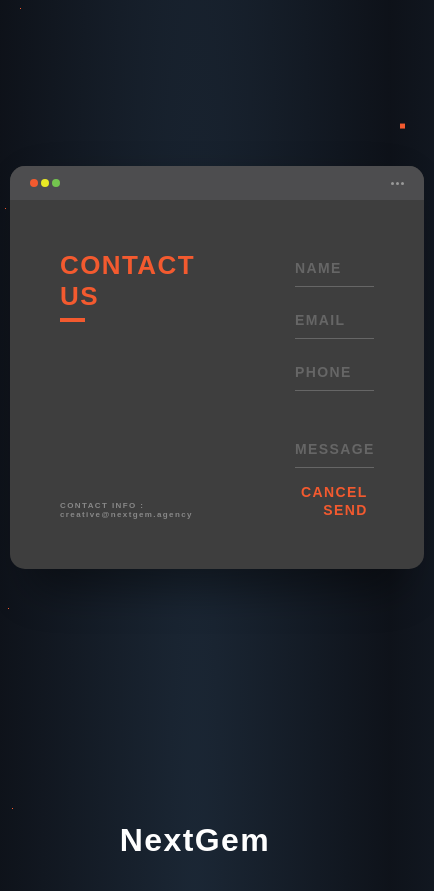
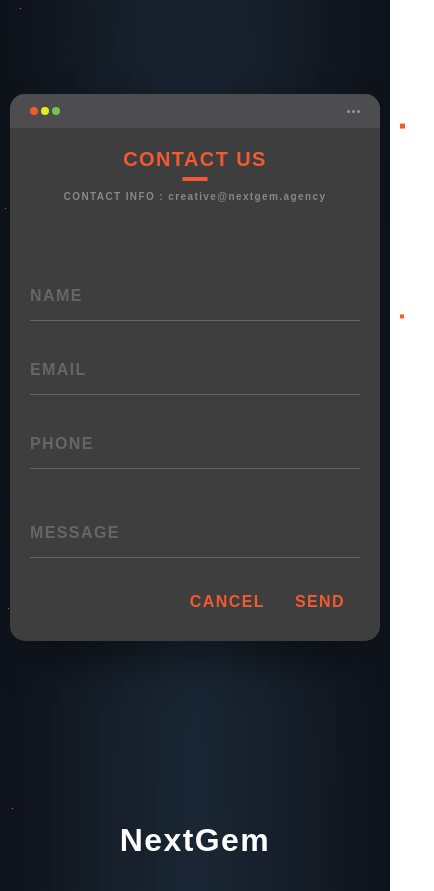
Before and after one commit to ChrisKareh0-0/nextGem-website-backend, a React (Vite) app: page / in a window 390 px wide. Shown: the part 2340-3231 px from the top of the page, 434 px wide, since content can reach past the window. Built offline with nearby package versions, Linux system fonts and the light colour scheme; a web font is replaced by a local one.

Commit message:
fixed contact us in mobile view

```diff
--- a/src/App.css
+++ b/src/App.css
@@ -794,3 +794,47 @@
     }
 
 }
+
+@media screen and (max-width: 768px) {
+    .app-title {
+        font-size: 20px;  /* Smaller font size for mobile */
+        text-align: center;
+    }
+
+    .app-title:after {
+        left: 50%;  /* Center the underline */
+        transform: translateX(-50%);
+    }
+
+    .app-form-control {
+        font-size: 16px;  /* Larger initial font size for mobile */
+        padding: 15px 0;  /* More padding for better touch targets */
+    }
+
+    .app-form-group {
+        margin-bottom: 25px;  /* More space between form groups */
+    }
+
+    .app-form-button {
+        font-size: 16px;  /* Larger button text */
+        padding: 10px 15px;  /* Larger touch target */
+    }
+
+    .screen-body {
+        flex-direction: column;  /* Stack items vertically on mobile */
+    }
+
+    .screen-body-item {
+        padding: 20px;  /* Less padding on mobile */
+    }
+
+    .screen-body-item.left {
+        margin-bottom: 30px;  /* Space between title and form */
+    }
+
+    .app-contact {
+        font-size: 10px;  /* Slightly larger contact info */
+        text-align: center;
+        margin-top: 20px;
+    }
+}
--- a/src/App.jsx
+++ b/src/App.jsx
@@ -352,8 +352,8 @@
               <div className="screen-body">
                 <div className="screen-body-item left">
                   <div className="app-title">
-                    <span>CONTACT</span>
-                    <span>US</span>
+                    <span>CONTACT US</span>
+                    <span></span>
                   </div>
                   <div className="app-contact">CONTACT INFO : creative@nextgem.agency</div>
                 </div>
--- a/src/Components/ContactForm.jsx
+++ b/src/Components/ContactForm.jsx
@@ -1,8 +1,8 @@
-import React, { useState } from 'react';
+import React, { useState, useEffect } from 'react';
 import { toast } from 'react-toastify';
 
 const ResizableInput = ({ placeholder, value, onChange }) => {
-  const [fontSize, setFontSize] = useState(14);
+  const [fontSize, setFontSize] = useState(window.innerWidth <= 768 ? 16 : 14);
 
   const handleInput = (event) => {
     const input = event.target;
@@ -10,20 +10,34 @@
     const textWidth = input.scrollWidth;
 
     if (textWidth > maxWidth) {
-      setFontSize((prevSize) => Math.max(prevSize - 1, 8));
+      setFontSize((prevSize) => Math.max(prevSize - 1, window.innerWidth <= 768 ? 12 : 8));
     } else {
-      setFontSize(14);
+      setFontSize(window.innerWidth <= 768 ? 16 : 14);
     }
 
     onChange(event);
   };
+
+  // Handle window resize
+  useEffect(() => {
+    const handleResize = () => {
+      setFontSize(window.innerWidth <= 768 ? 16 : 14);
+    };
+
+    window.addEventListener('resize', handleResize);
+    return () => window.removeEventListener('resize', handleResize);
+  }, []);
 
   return (
     <input
       className="app-form-control"
       placeholder={placeholder}
       value={value}
-      style={{ fontSize: `${fontSize}px`, transition: 'font-size 0.2s ease' }}
+      style={{
+        fontSize: `${fontSize}px`,
+        transition: 'font-size 0.2s ease',
+        padding: window.innerWidth <= 768 ? '15px 0' : '10px 0'
+      }}
       onInput={handleInput}
       onChange={handleInput}
     />
```
